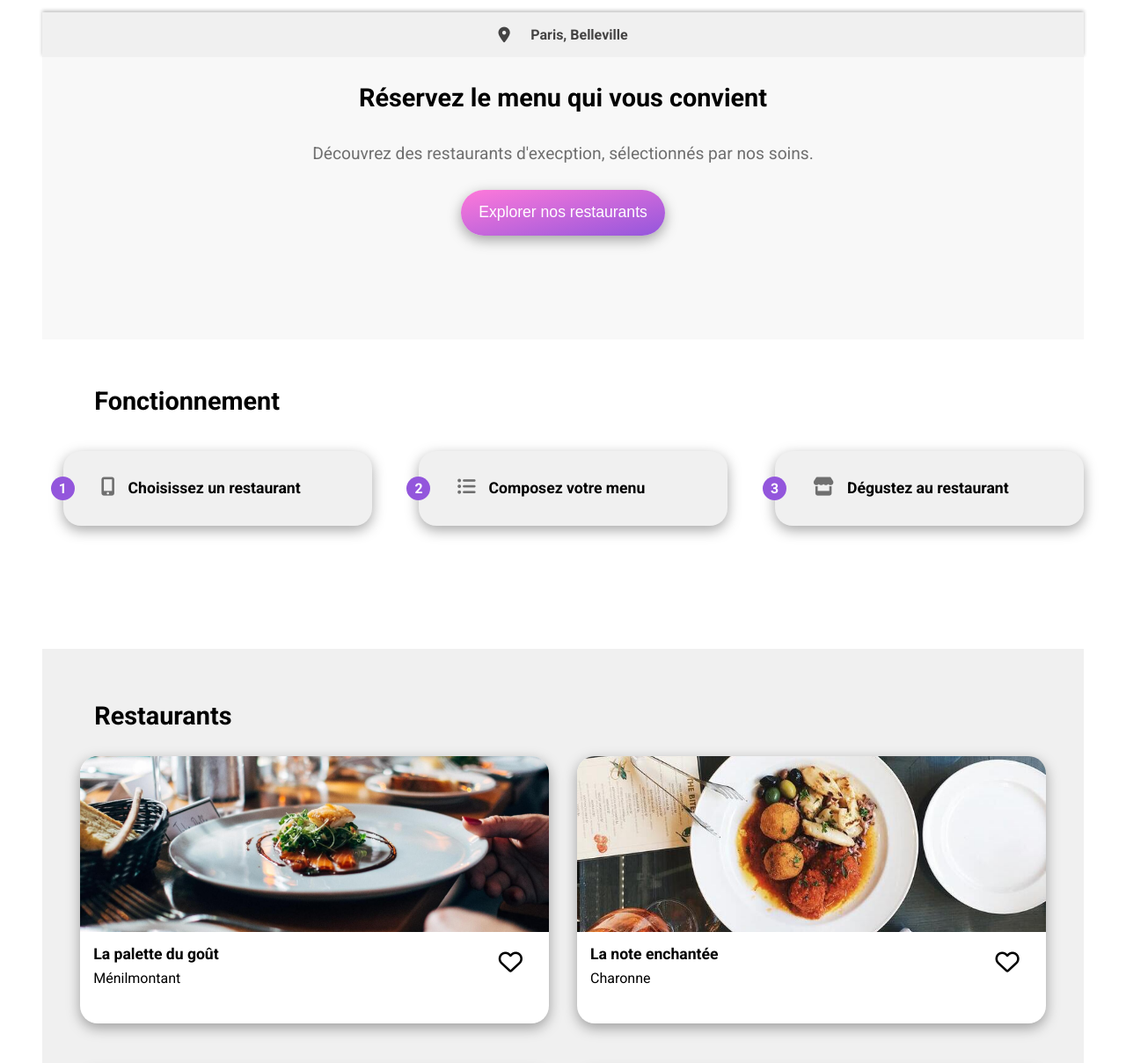
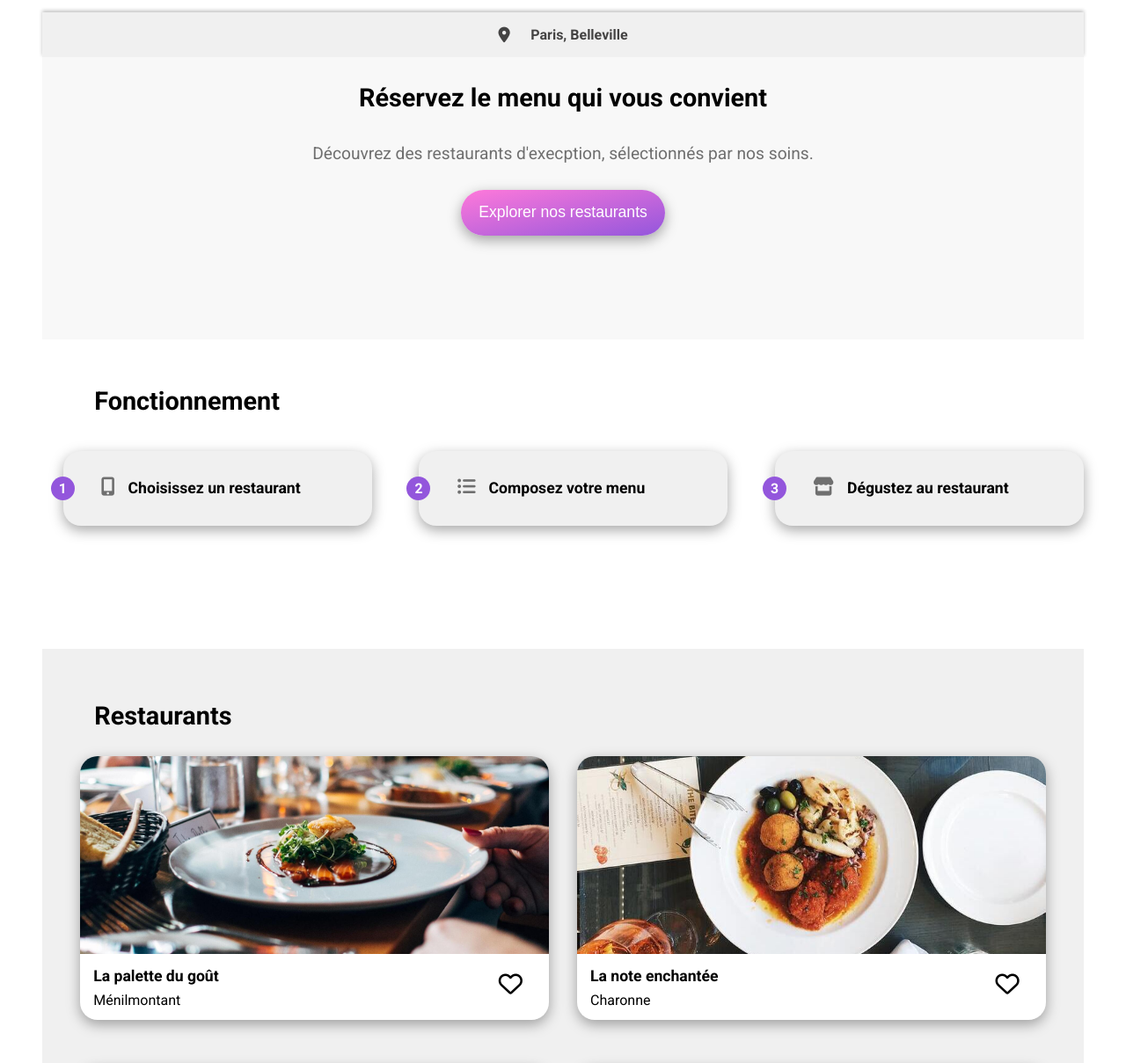
Before and after one commit to GennGur/GennGur.github.io, a website: page index.html in a window 1280 px wide. Shown: the part 54-1263 px from the top of the page at 88% size. Drawn offline with nearby package versions, Linux system fonts and the light colour scheme; files that its build step writes are made by us from their sources; a web font is replaced by a local one.

Commit message:
patch glitch card

```diff
--- a/scss/pages/card.scss
+++ b/scss/pages/card.scss
@@ -23,7 +23,7 @@
 
         .card-lien{
             width: 90%;
-            height: 38vh;
+            height: 300px;
             border-radius: 20px;
             text-decoration: none;
             background-color: #ffffff;
@@ -36,7 +36,7 @@
 
             .card-img{
                 width: 100%;
-                height: 25vh;
+                height: 75%;
                 object-fit:cover;
                 border-radius: 20px 20px 0px 0px;
             }
```
